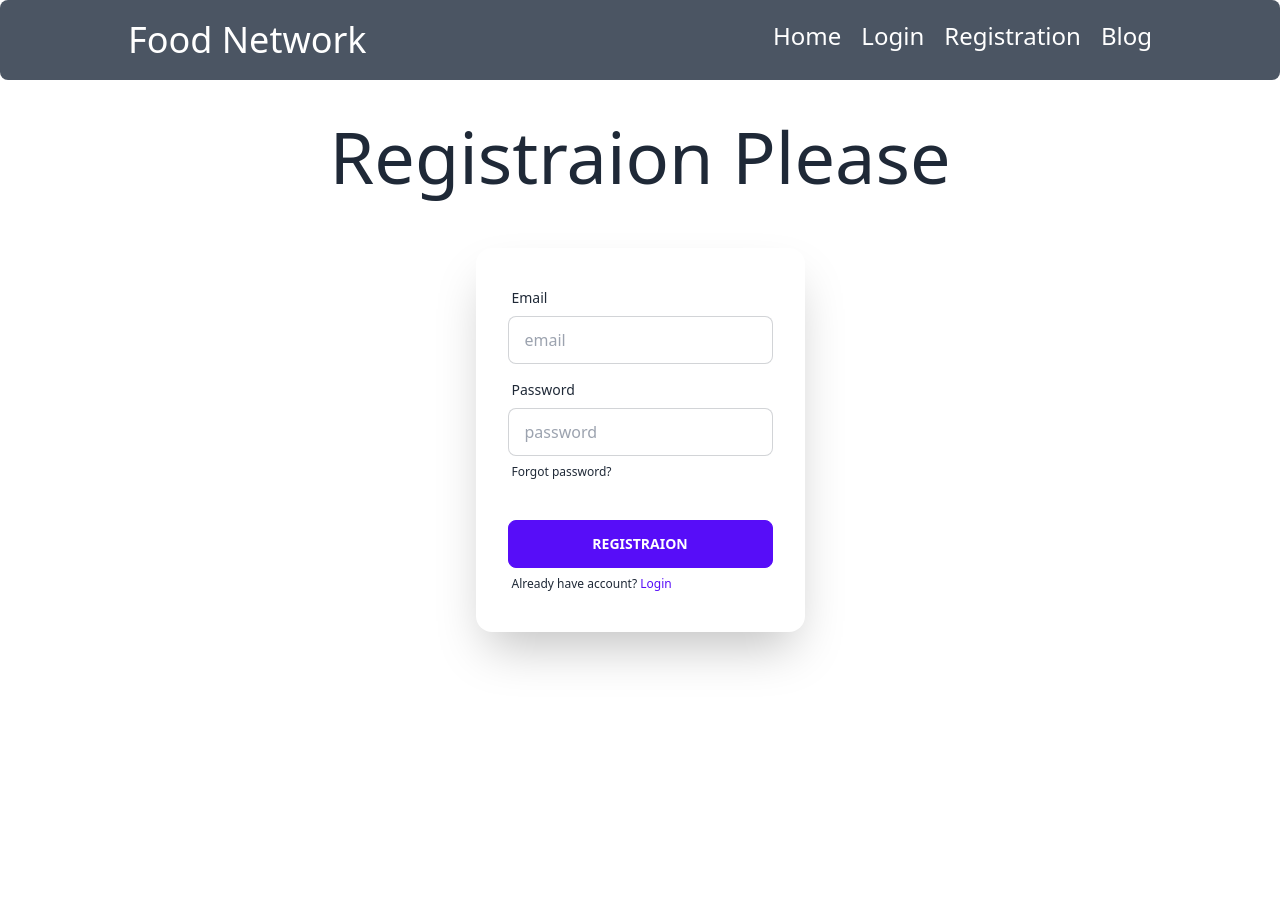
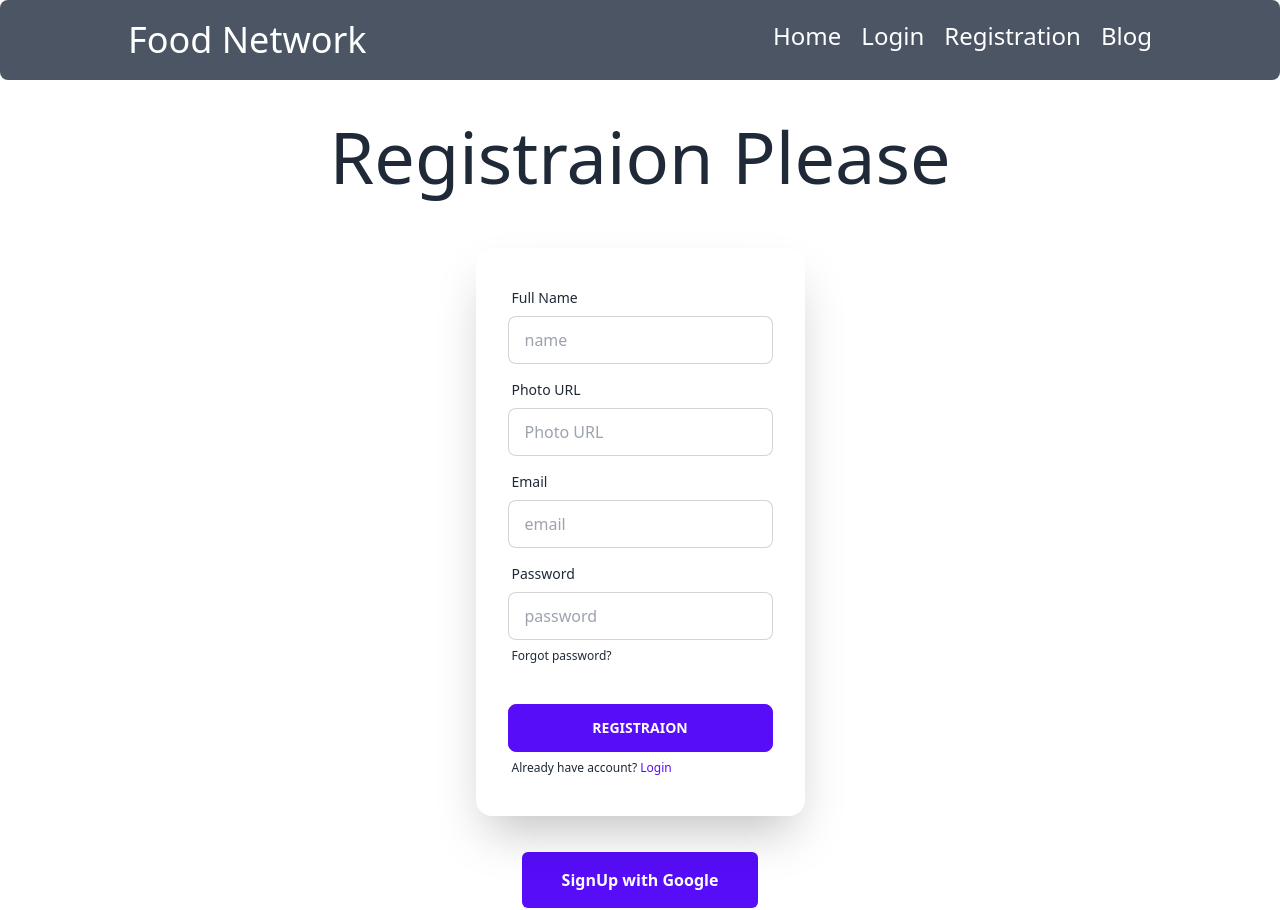
Before and after one commit to shakilcodes/Food-network-client, a React (Vite) app: page /registration in a window 1280 px wide. Shown: the top 910 px of the page. Before the commit the page ends 800 px from the top, so only its background shows below. Built offline with nearby package versions, Linux system fonts and the light colour scheme; no server answers.

Commit message:
fake data created and card done

```diff
--- a/src/Components/AuthProvider/AuthProvider.jsx
+++ b/src/Components/AuthProvider/AuthProvider.jsx
@@ -1,6 +1,6 @@
 import React from 'react';
 import { createContext } from 'react';
-import { createUserWithEmailAndPassword, getAuth, onAuthStateChanged, signInWithEmailAndPassword} from 'firebase/auth';
+import { createUserWithEmailAndPassword, getAuth, onAuthStateChanged, signInWithEmailAndPassword, signInWithPopup, updateProfile} from 'firebase/auth';
 import { useState } from 'react';
 import { useEffect } from 'react';
 import app from '../firebase.config';
@@ -9,17 +9,30 @@ export const AuthContext = createContext(null)
 const auth = getAuth(app)
 const AuthProvider = ({children}) => {
 const [user, setUser] =useState(null)
+const [isLoading, setIsloading] = useState(true)
 
 const registration = (email, password) =>{
+    setIsloading(true)
     return createUserWithEmailAndPassword(auth, email, password)
 }
 const signUp = (email, password) =>{
+    setIsloading(true)
     return  signInWithEmailAndPassword(auth, email, password)
 }
+
+const googleSignUp = (Provider) =>{
+    setIsloading(true)
+    signInWithPopup(auth, Provider)
+}
+
+
+
+
 useEffect(()=>{
     const unsubcribe = onAuthStateChanged(auth, currentUser =>{
         console.log(currentUser)
         setUser(currentUser)
+        setIsloading(false)
     })
     return ()=>{
         unsubcribe();
@@ -30,7 +43,10 @@ useEffect(()=>{
     const authinfo = {
         user,
         registration,
-        signUp
+        signUp,
+        googleSignUp,
+
+        isLoading
 
     }
     return (
--- a/src/Components/Home/Home.jsx
+++ b/src/Components/Home/Home.jsx
@@ -14,7 +14,7 @@ const Home = () => {
 
             <div className='grid grid-cols-3 gap-5 mx-32'>
             {
-                // datas.map(d => <ChefCard data= {d} key={d.id}></ChefCard>)
+                datas.map(d => <ChefCard data= {d} key={d.id}></ChefCard>)
             }
             </div>
         </div>
--- /dev/null
+++ b/src/Components/PrivetRoute/PrivetRoute.jsx
@@ -0,0 +1,15 @@
+import React from 'react';
+import { useContext } from 'react';
+import { AuthContext } from '../AuthProvider/AuthProvider';
+
+const PrivetRoute = () => {
+    const {user} = useContext(AuthContext)
+    console.log(user)
+    return (
+        <div>
+
+        </div>
+    );
+};
+
+export default PrivetRoute;
--- a/src/Components/UserInformation/Registration.jsx
+++ b/src/Components/UserInformation/Registration.jsx
@@ -1,22 +1,61 @@
 
 
+import { GoogleAuthProvider, updateProfile } from 'firebase/auth';
 import React from 'react';
 import { useContext } from 'react';
 import { AuthContext } from '../AuthProvider/AuthProvider';
 const Registration = () => {
-    const {registration} = useContext(AuthContext)
+    const {registration, googleSignUp, updateUser, isLoading, user} = useContext(AuthContext)
+// const userData = user;
+// console.log(userData)
+    // if(isLoading){
+    //     return "loadinnggg....."
+    // }
 
     const registrationHandle = (event) => {
         event.preventDefault()
         const email = event.target.email.value
         const password = event.target.password.value
-        console.log(email, password)
+        const name = event.target.name.value
+        const photo = event.target.photo.value
+        // const userDAta = user
+        console.log(email, password, photo)
         registration(email, password)
+
         .then(result=>{
-            console.log(result)
+            const loggedUser = result.user;
+            displayName(name, photo, loggedUser)
+            // console.log(loggedUser)
+        })
+        .catch(error => console.log(error))
+
+
+    }
+
+    const provider = new GoogleAuthProvider();
+    const handleGoogle = () =>{
+        googleSignUp(provider)
+
+        .then(result => {
+
+            console.log(result.user.email)
         })
         .catch(error => console.log(error))
     }
+
+    const displayName = (name, photo, loggeduser)=>{
+        // console.log(loggeduser)
+        updateProfile( loggeduser, {
+            displayName: name, photoURL: photo
+          }).then(() => {
+            // Profile updated!
+            // ...
+          }).catch((error) => {
+            // An error occurred
+            // ...
+          });
+    }
+
     return (
         <div>
             <h1 className='text-7xl mt-10 text-center'>Registraion Please</h1>
@@ -26,6 +65,18 @@ const Registration = () => {
                 <div className="hero-content flex-col">
                     <div className="card flex-shrink-0 w-full max-w-sm shadow-2xl bg-base-100">
                         <div className="card-body">
+                            <div className="form-control">
+                                <label className="label">
+                                    <span className="label-text">Full Name</span>
+                                </label>
+                                <input type="text" placeholder="name" name='name' className="input input-bordered" />
+                            </div>
+                            <div className="form-control">
+                                <label className="label">
+                                    <span className="label-text">Photo URL</span>
+                                </label>
+                                <input type="text" placeholder="Photo URL" name='photo' className="input input-bordered" />
+                            </div>
                             <div className="form-control">
                                 <label className="label">
                                     <span className="label-text">Email</span>
@@ -52,6 +103,15 @@ const Registration = () => {
                 </div>
             </div>
             </form>
+
+            <div className=''>
+            <div className='text-center mt-5 text-white font-bold'>
+                <button onClick={handleGoogle} className='mx-auto bg-primary p-4 px-10 rounded-md'>SignUp with Google</button>
+            </div>
+            <div className='text-center mt-1 text-white font-bold'>
+                <button className='mx-auto bg-primary p-4 px-10 rounded-md'>SignUp with GitHub</button>
+            </div>
+            </div>
         </div>
     );
 };
--- a/src/main.jsx
+++ b/src/main.jsx
@@ -22,7 +22,7 @@ const router = createBrowserRouter([
       {
         path: '/',
         element: <Home></Home>,
-        // loader: ()=> fetch('http://localhost:5005/datas')
+        loader: ()=> fetch('http://localhost:5005/datas')
       },
       {
         path: 'login',
```
